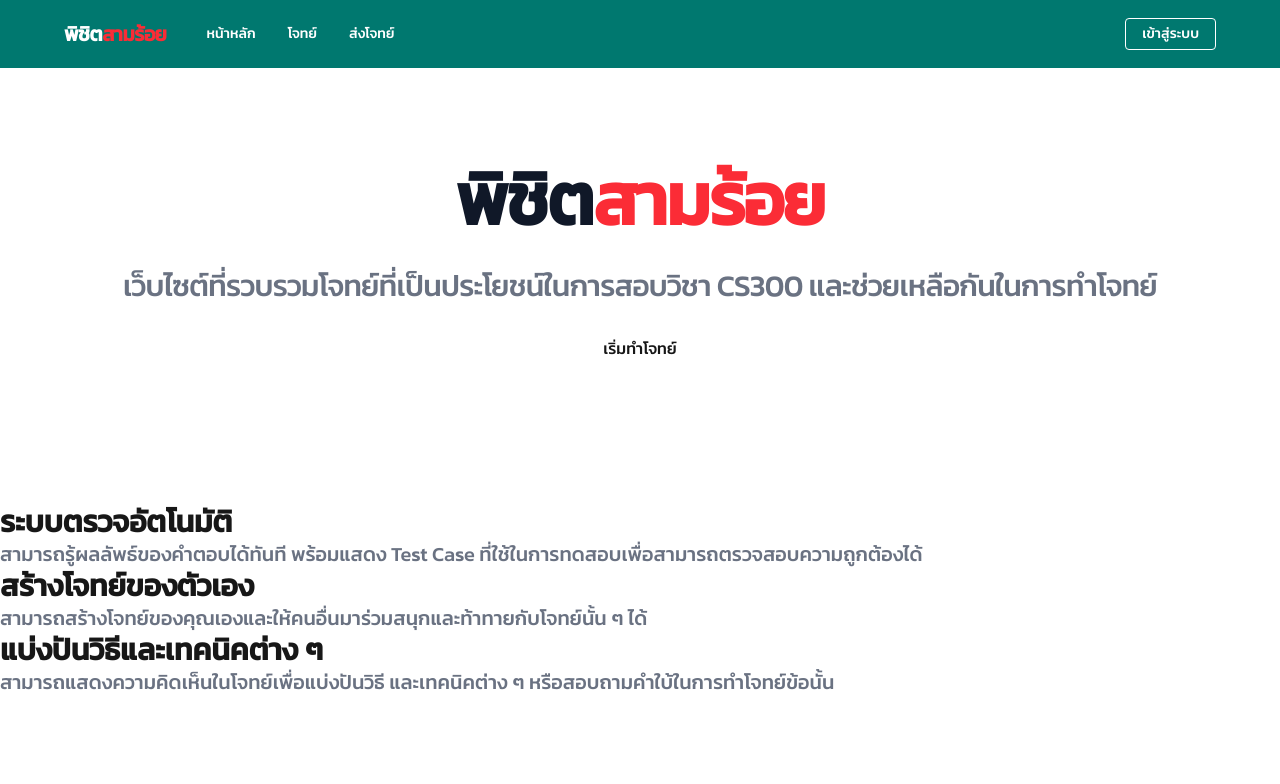
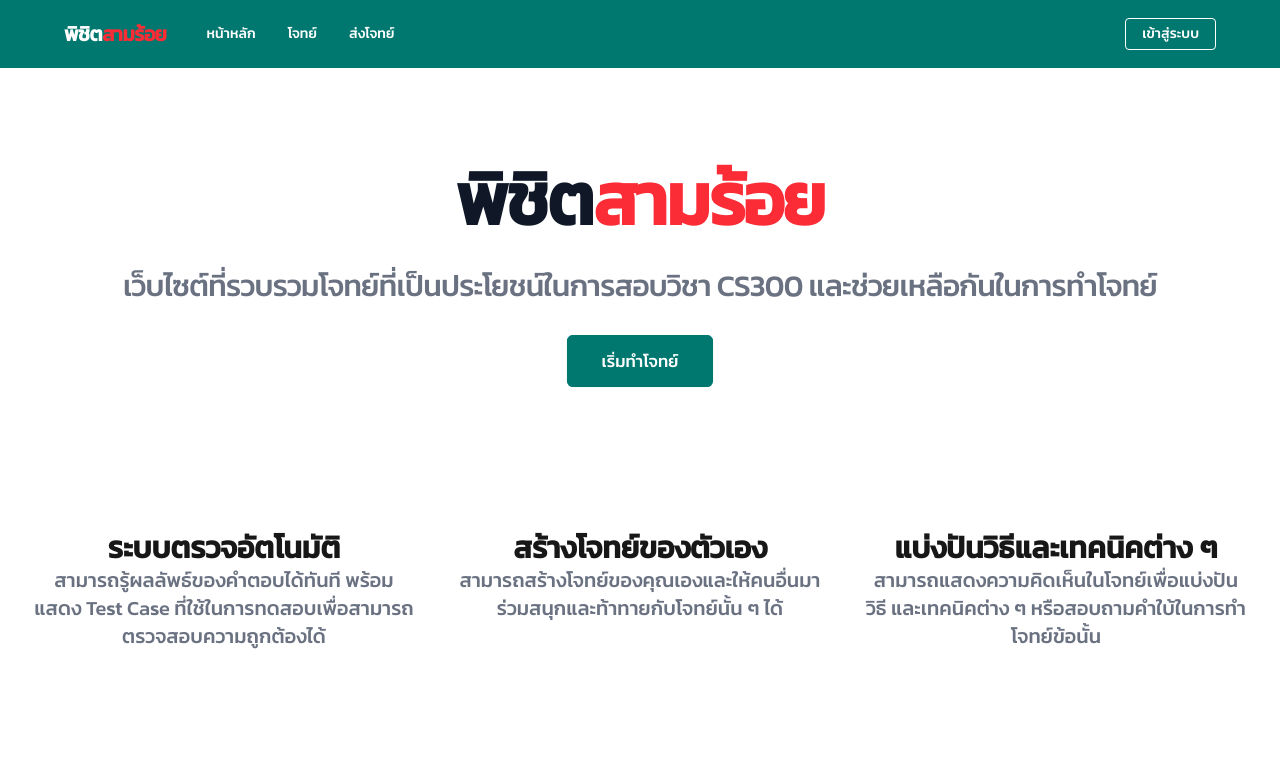
Before and after one commit to kokejohh/pichit300, a Next.js app: page / in a window 1280 px wide. Shown: the top 784 px of the page. Built offline with nearby package versions, Linux system fonts and the light colour scheme.

Commit message:
feat: add animatecss to css and other components css

```diff
--- a/app/globals.css
+++ b/app/globals.css
@@ -1,15 +1,26 @@
 @import "tailwindcss";
+@import 'animate.css';
+@plugin "daisyui";
+
+
+@layer components {
+    .btn-teal-700 {
+        @apply flex justify-center py-2 px-4 border border-transparent text-sm font-medium rounded-md text-white bg-teal-700 hover:bg-teal-800;
+    }
+    .btn-ring-teal-700 {
+        @apply focus:ring-2 focus:ring-offset-2 focus:ring-teal-700;
+    }
+    .a-teal-700 {
+        @apply inline-block bg-teal-700 border border-transparent rounded-md py-3 px-8 font-medium text-white hover:bg-teal-800;
+    }
+    .grid-data-3-1 {
+        @apply  grid grid-cols-1 gap-x-8 gap-y-16 sm:grid-cols-3 px-6 sm:px-8 text-center;
+    }
+}
 
 :root {
   --background: #ffffff;
   --foreground: #171717;
-}
-
-@theme inline {
-  --color-background: var(--background);
-  --color-foreground: var(--foreground);
-  --font-sans: var(--font-geist-sans);
-  --font-mono: var(--font-geist-mono);
 }
 
 @media (prefers-color-scheme: dark) {
@@ -20,8 +31,6 @@
 }
 
 body {
-  /* background: var(--background); */
   color: var(--foreground);
-  /* font-family: Arial, Helvetica, sans-serif; */
   font-family: var(--font-kanit);
 }
```
